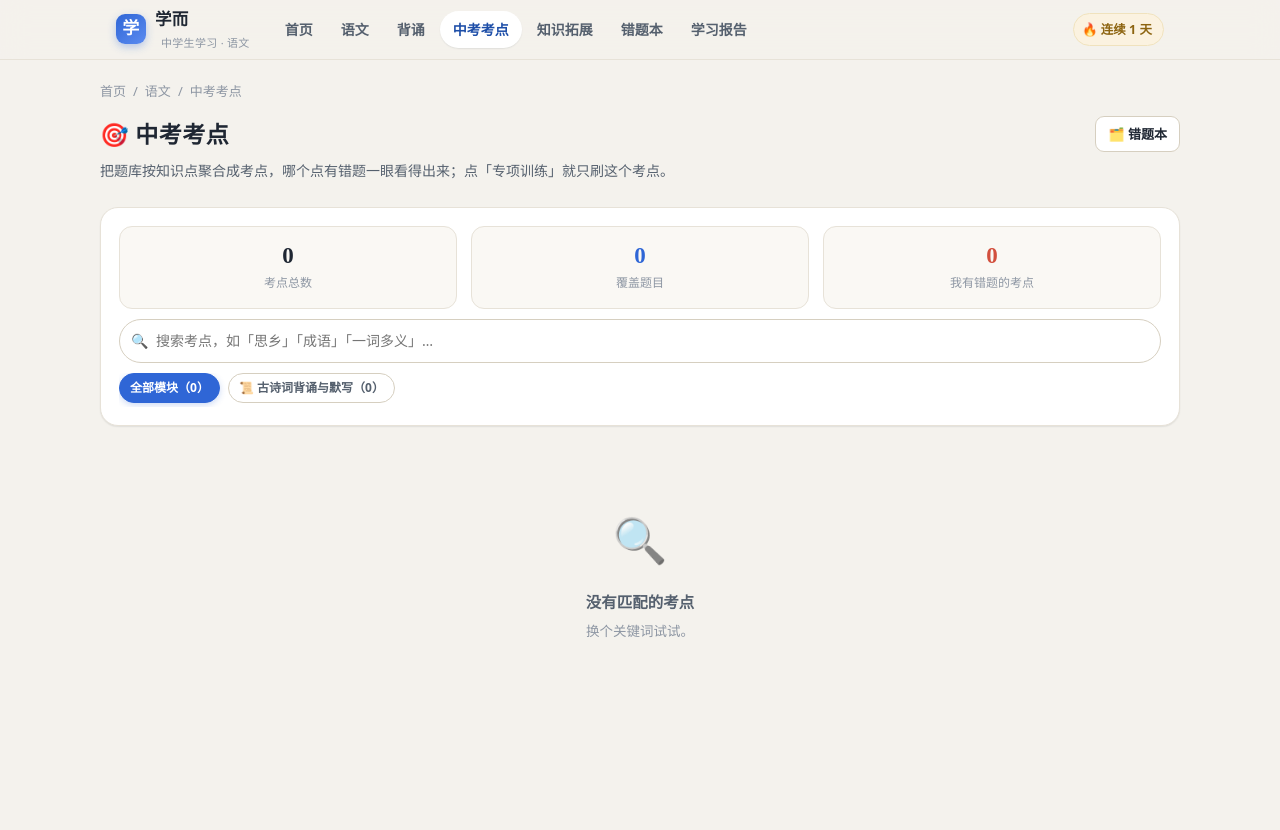
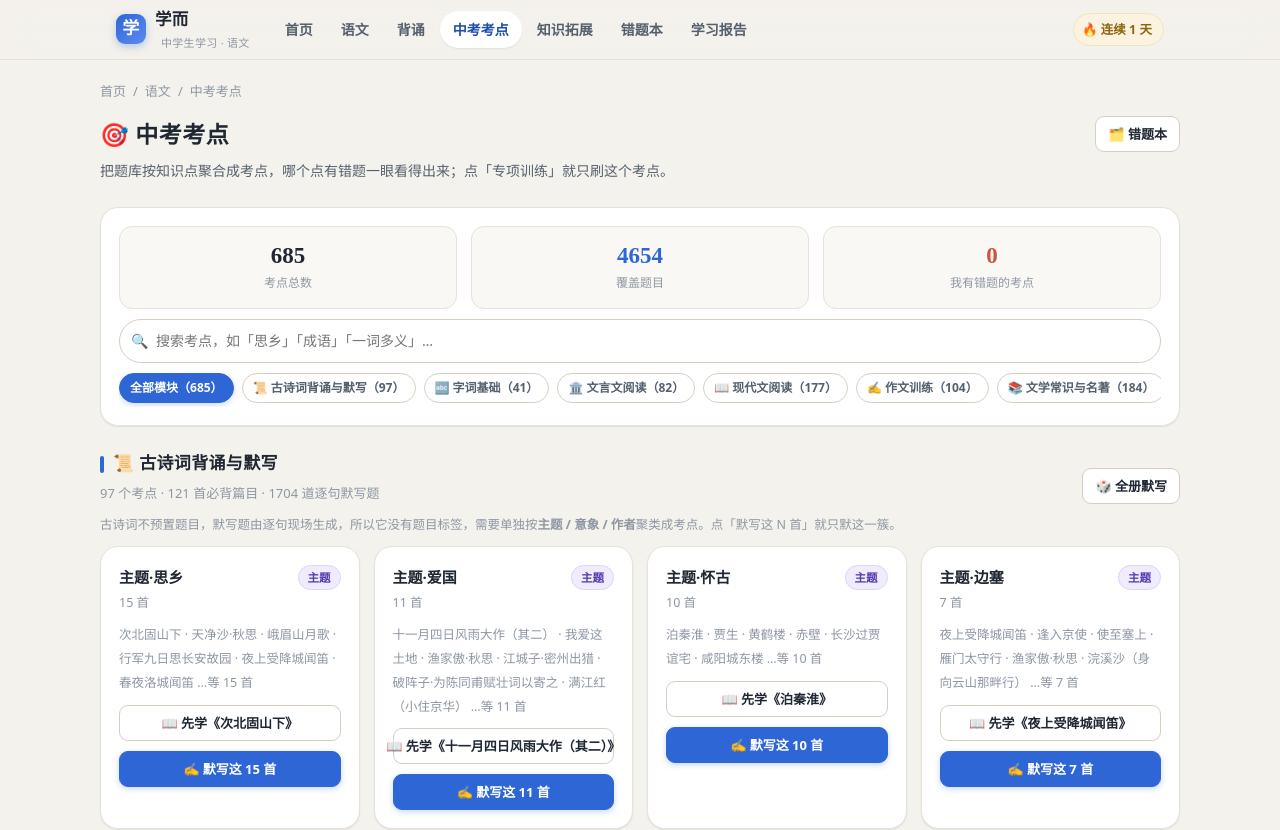
Before and after one commit to gavenlv/xueer, a React (Vite) app: page /#/exam in a window 1280 px wide. Shown: the top 830 px of the page. Before the commit the page ends 800 px from the top, so only its background shows below. Built offline with nearby package versions, Linux system fonts and the light colour scheme.

Commit message:
修复直接访问/刷新时空页面的 useMemo 时序问题（练习/考点/错题本/报告/背诵/拓展），并补充 favicon

```diff
--- a/src/pages/ExamPage.tsx
+++ b/src/pages/ExamPage.tsx
@@ -41,16 +41,16 @@ export default function ExamPage() {
   const PREVIEW_PER_MODULE = 12;
   const PREVIEW_PER_KIND = 8;
 
-  const groups = useMemo(() => examPointsByModule('chinese'), []);
+  const groups = useMemo(() => examPointsByModule('chinese'), [ready]);
 
   /**
    * 古诗词单独一套考点：它不预置题目，所以按题目标签聚合的那套里会整体缺席。
    * 这里用「主题 / 意象 / 作者」聚类，每个考点指向这几十首的逐句默写。
    */
-  const poemPoints = useMemo(() => poemExamPoints(), []);
+  const poemPoints = useMemo(() => poemExamPoints(), [ready]);
   const poemReciteCount = useMemo(
     () => allPoems.reduce((n, p) => n + makeReciteQuestions(p.lines, p.id, p.title).length, 0),
-    [],
+    [ready],
   );
   /** 搜索词对古诗词考点同样生效 */
   const keywordTrimmed = keyword.trim();
@@ -79,7 +79,7 @@ export default function ExamPage() {
       }
     }
     return counts;
-  }, [state.wrong]);
+  }, [state.wrong, ready]);
 
   const filtered = useMemo(() => {
     const kw = keyword.trim();
--- a/src/pages/ExtrasPage.tsx
+++ b/src/pages/ExtrasPage.tsx
@@ -8,11 +8,11 @@ import { useMemo, useState } from 'react';
 import { Link } from 'react-router-dom';
 import { extensions, mindMaps } from '../data';
 import { getModuleMeta } from '../data/subjects';
-import type { Extension, ModuleId, MindNode } from '../types';
+import type { Extension, ModuleId } from '../types';
 import { cn, gradeShort } from '../lib/utils';
 import { useDataScope, DataLoading } from '../lib/useData';
 import { Crumbs, EmptyState, PageHeader, Tag, type Tone } from '../components/common';
-import { MindMapView } from '../components/MindMapView';
+import { MindMapView, countNodes } from '../components/MindMapView';
 import { ExtensionList } from '../components/ExtensionList';
 
 type Tab = 'maps' | 'exts';
@@ -27,13 +27,6 @@ const KIND_TONE: Record<Extension['kind'], Tone> = {
 };
 
 const MODULE_ORDER: ModuleId[] = ['literature', 'classical', 'poems', 'vocab', 'reading', 'writing'];
-
-/** 统计导图节点总数 */
-function countNodes(node: MindNode): number {
-  let n = 1;
-  for (const c of node.children ?? []) n += countNodes(c);
-  return n;
-}
 
 export default function ExtrasPage() {
   const [tab, setTab] = useState<Tab>('maps');
@@ -77,7 +70,7 @@ function MapsTab() {
 
   const filtered = useMemo(
     () => (moduleFilter === 'all' ? mindMaps : mindMaps.filter((m) => m.moduleId === moduleFilter)),
-    [moduleFilter],
+    [moduleFilter, mindMaps.length],
   );
 
   const groups = useMemo(
@@ -88,7 +81,7 @@ function MapsTab() {
     [filtered],
   );
 
-  const modulesWithMaps = useMemo(() => [...new Set(mindMaps.map((m) => m.moduleId))], []);
+  const modulesWithMaps = useMemo(() => [...new Set(mindMaps.map((m) => m.moduleId))], [mindMaps.length]);
 
   return (
     <div className="stack stack--lg">
@@ -190,11 +183,11 @@ function MapsTab() {
 function ExtsTab() {
   const [kindFilter, setKindFilter] = useState<Extension['kind'] | 'all'>('all');
 
-  const kinds = useMemo(() => [...new Set(extensions.map((e) => e.kind))], []);
+  const kinds = useMemo(() => [...new Set(extensions.map((e) => e.kind))], [extensions.length]);
 
   const filtered = useMemo(
     () => (kindFilter === 'all' ? extensions : extensions.filter((e) => e.kind === kindFilter)),
-    [kindFilter],
+    [kindFilter, extensions.length],
   );
 
   /** 按所属模块分组，便于定位 */
--- a/src/pages/PracticePage.tsx
+++ b/src/pages/PracticePage.tsx
@@ -84,7 +84,7 @@ export default function PracticePage() {
       onlyType: typeParam,
       onlyTag: tagParam,
     });
-  }, [moduleId, itemId, grade, countParam, idsParam, typeParam, tagParam, poemsParam]);
+  }, [moduleId, itemId, grade, countParam, idsParam, typeParam, tagParam, poemsParam, ready]);
 
   if (!ready) return <DataLoading label="正在准备题目…" />;
 
--- a/src/pages/RecitePage.tsx
+++ b/src/pages/RecitePage.tsx
@@ -43,7 +43,7 @@ export default function RecitePage() {
     due.sort((a, b) => (recite[a.id]?.dueAt ?? 0) - (recite[b.id]?.dueAt ?? 0));
     scheduled.sort((a, b) => (recite[a.id]?.dueAt ?? 0) - (recite[b.id]?.dueAt ?? 0));
     return { due, fresh, scheduled, total: inGrade.length };
-  }, [recite, gradeFilter]);
+  }, [recite, gradeFilter, ready]);
 
   const totalPracticed = buckets.due.length + buckets.scheduled.length;
   const activePoem = activeId ? allPoems.find((p) => p.id === activeId) : undefined;
--- a/src/pages/StatsPage.tsx
+++ b/src/pages/StatsPage.tsx
@@ -70,7 +70,7 @@ export default function StatsPage() {
         return { id: m.id, meta: m, total: entries.length, studied };
       }),
     }));
-  }, [state.progress]);
+  }, [state.progress, ready]);
 
   /* 薄弱知识点：错题标签聚合 */
   const weakTags = useMemo(() => {
@@ -83,7 +83,7 @@ export default function StatsPage() {
       }
     }
     return [...counts.entries()].sort((a, b) => b[1] - a[1]).slice(0, 12);
-  }, [state.wrong]);
+  }, [state.wrong, ready]);
 
   /* 收藏 */
   const starred = useMemo(
@@ -92,7 +92,7 @@ export default function StatsPage() {
         .filter(([, p]) => p.starred)
         .map(([id]) => entryIndex.get(id))
         .filter(Boolean),
-    [state.progress],
+    [state.progress, ready],
   );
 
   const hasData = totals.answered > 0 || totals.studied > 0;
--- a/src/pages/WrongBook.tsx
+++ b/src/pages/WrongBook.tsx
@@ -34,7 +34,7 @@ export default function WrongBook() {
       question: NonNullable<ReturnType<typeof findQuestion>>['question'];
     }[];
     return list.sort((a, b) => b.wrong.lastAt - a.wrong.lastAt);
-  }, [state.wrong]);
+  }, [state.wrong, ready]);
 
   const filtered = useMemo(() => {
     const kw = keyword.trim();
```
Also changed, not shown: index.html (+4 -0 lines).
